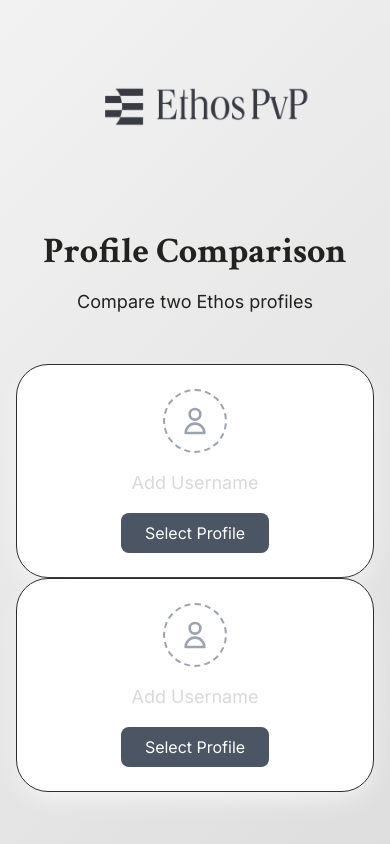
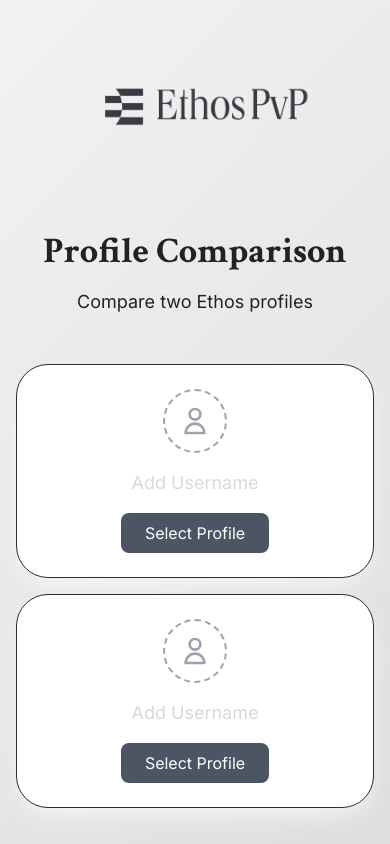
Before and after one commit to Aypp23/Ethos-PvP, a React (Vite) app: page / in a window 390 px wide. Shown: the top 844 px of the page. Built offline with nearby package versions, Linux system fonts and the light colour scheme.

Commit message:
Add responsive card spacing for smaller screens (425px and 768px)

```diff
--- a/src/components/ComparisonView.tsx
+++ b/src/components/ComparisonView.tsx
@@ -415,7 +415,7 @@
           </p>
         </div>
 
-        <div className="grid grid-cols-1 lg:grid-cols-2 gap-0 justify-items-center max-w-5xl mx-auto">
+        <div className="grid grid-cols-1 lg:grid-cols-2 gap-4 sm:gap-6 lg:gap-0 justify-items-center max-w-5xl mx-auto">
           <ProfileCard user={user1} loading={loading1} error={error1} side="left" />
           <ProfileCard user={user2} loading={loading2} error={error2} side="right" />
         </div>
```
